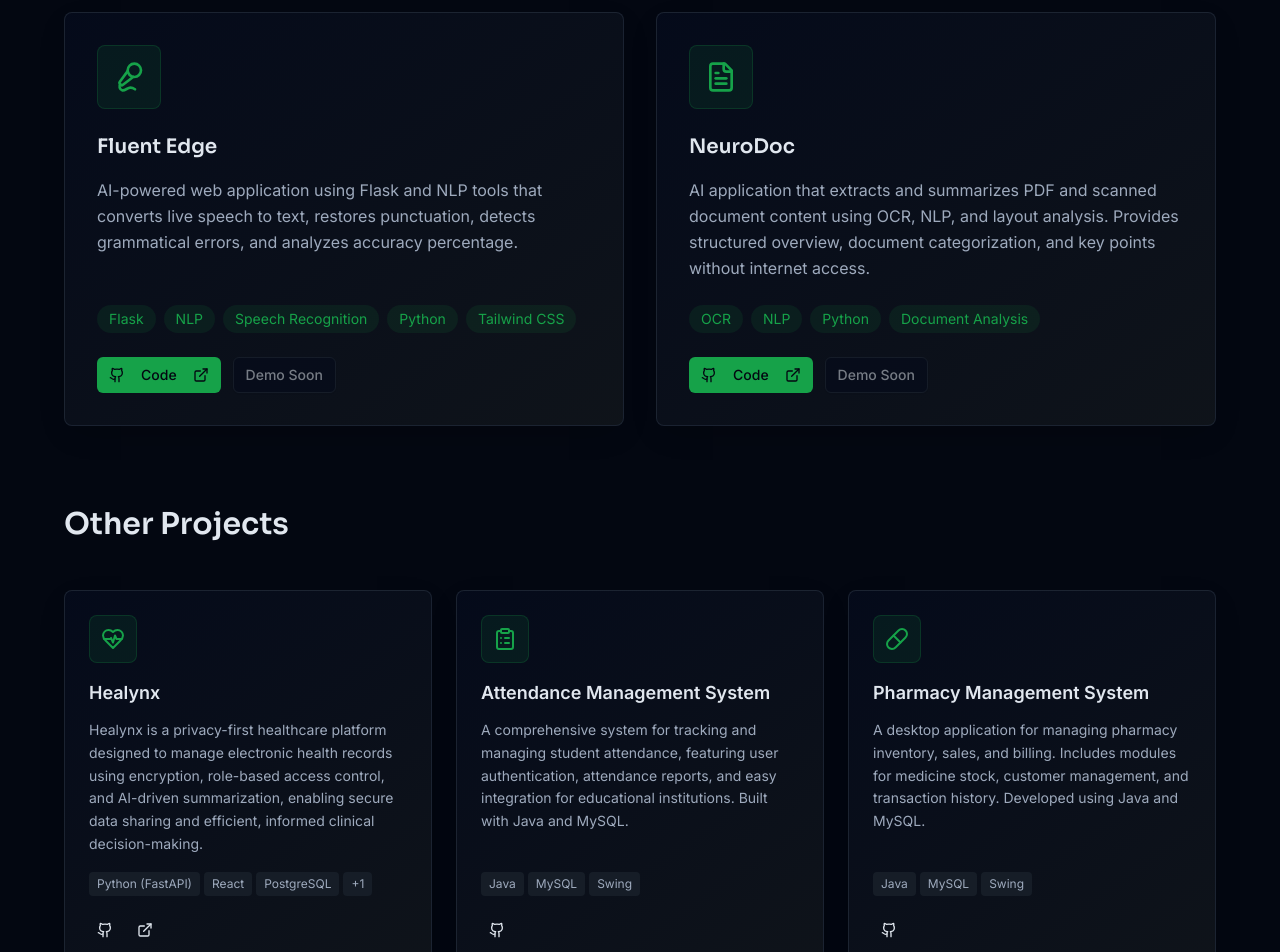
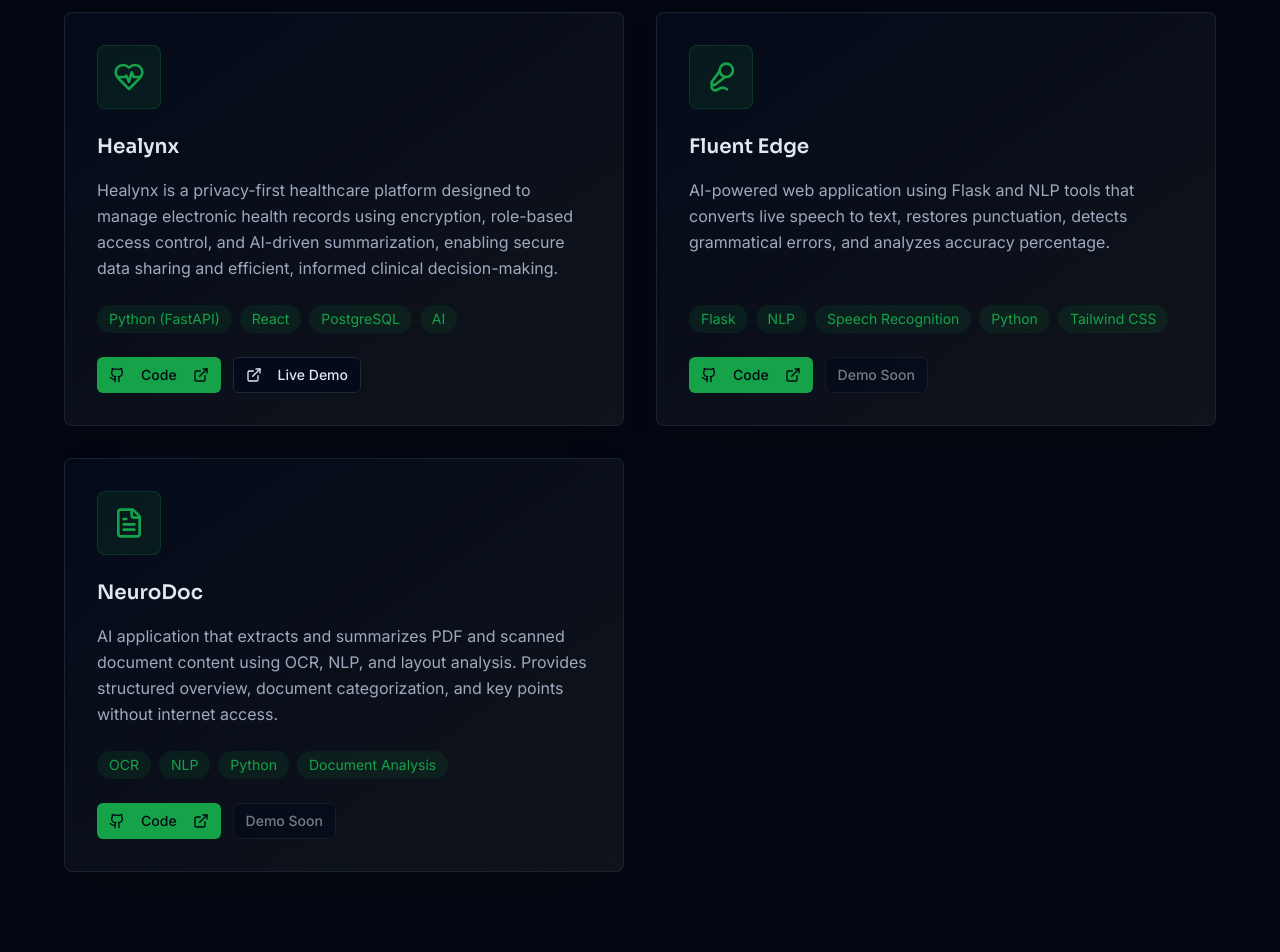
Before and after one commit to BABIN-JOE/Portfolio, a React (Vite) app: page /projects in a window 1280 px wide. Shown: the part 360-1312 px from the top of the page. Built offline with nearby package versions, Linux system fonts and the light colour scheme.

Commit message:
updated new project

```diff
--- a/src/pages/Projects.tsx
+++ b/src/pages/Projects.tsx
@@ -7,6 +7,16 @@ const Projects = () => {
   const projects = [
     {
       id: 1,
+      title: "Healynx",
+      description: "Healynx is a privacy-first healthcare platform designed to manage electronic health records using encryption, role-based access control, and AI-driven summarization, enabling secure data sharing and efficient, informed clinical decision-making.",
+      icon: HeartPulse,
+      technologies: ["Python (FastAPI)", "React", "PostgreSQL", "AI"],
+      githubUrl: "https://github.com/BABIN-JOE/Healynx",
+      liveUrl: "https://healynx-med.vercel.app/",
+      featured: true
+    },
+    {
+      id: 2,
       title: "Fluent Edge",
       description: "AI-powered web application using Flask and NLP tools that converts live speech to text, restores punctuation, detects grammatical errors, and analyzes accuracy percentage.",
       icon: Mic2,
@@ -16,7 +26,7 @@ const Projects = () => {
       featured: true
     },
     {
-      id: 2,
+      id: 3,
       title: "NeuroDoc",
       description: "AI application that extracts and summarizes PDF and scanned document content using OCR, NLP, and layout analysis. Provides structured overview, document categorization, and key points without internet access.",
       icon: FileText,
@@ -24,16 +34,6 @@ const Projects = () => {
       githubUrl: "https://github.com/BABIN-JOE/NeuroDoc",
       liveUrl: "#",
       featured: true
-    },
-    {
-      id: 3,
-      title: "Healynx",
-      description: "Healynx is a privacy-first healthcare platform designed to manage electronic health records using encryption, role-based access control, and AI-driven summarization, enabling secure data sharing and efficient, informed clinical decision-making.",
-      icon: HeartPulse,
-      technologies: ["Python (FastAPI)", "React", "PostgreSQL", "AI"],
-      githubUrl: "https://github.com/BABIN-JOE/Healynx",
-      liveUrl: "https://healynx-med.vercel.app/",
-      featured: false
     },
     {
       id: 4,
```
